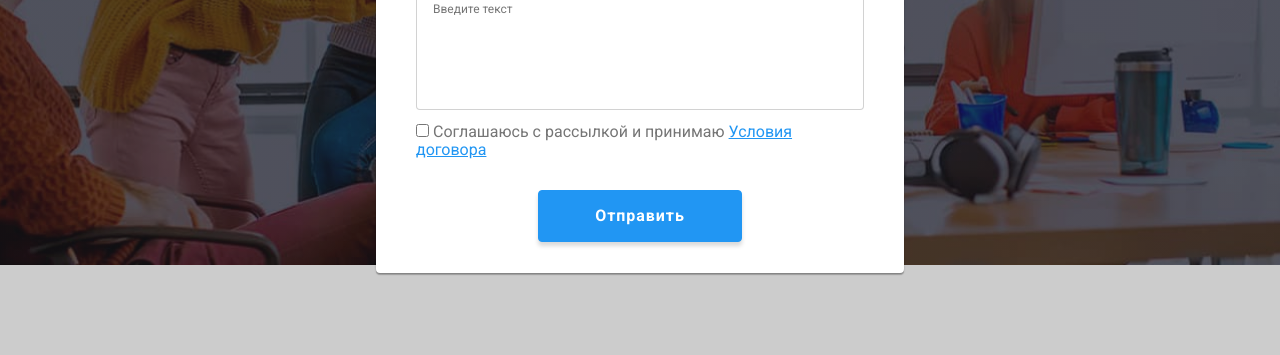
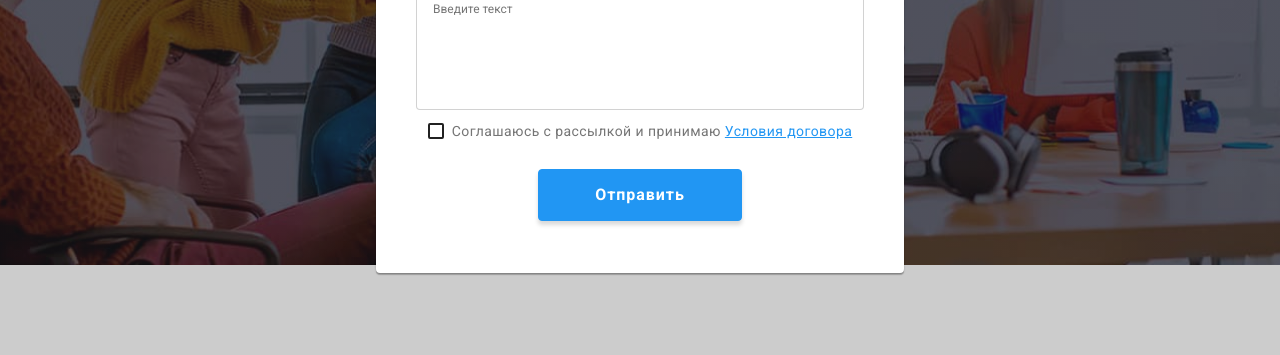
Before and after one commit to dariaMakivska/goit-markup-hw-06, a plain HTML site: page index.html in a window 1280 px wide. Both pictures are taken after a click on the button "Заказать услугу". Shown: the part 417-772 px from the top of the page. Drawn offline with nearby package versions, Linux system fonts and the light colour scheme.

Commit message:
Добавляет оформление checkbox и скрывает в модальном окне

```diff
--- a/css/styles.css
+++ b/css/styles.css
@@ -159,6 +159,14 @@ ul {
   border-radius: 2px;
   left: 0;
   bottom: -32px;
+  opacity: 0;
+  transition: opacity 1200ms cubic-bezier(0.4, 0, 0.2, 1);
+}
+
+.nav-list-link:hover::after,
+.nav-list-link:focus::after,
+.active::after {
+  opacity: 100;
 }
 
 .contacts {
@@ -333,7 +341,6 @@ ul {
   height: 70px;
   text-transform: uppercase;
   font-weight: 700;
-  z-index: 100;
   color: var(--light-color);
   background: rgba(47, 48, 58, 0.8);
   display: flex;
@@ -867,14 +874,38 @@ ul {
   position: relative;
 }
 
-.contact-form-checkbox{}
 
 .contact-form-checkbox-label{
+  font-size: 14px;
   color: var(--tittle-text-color);
+  display: flex;
+  align-items: center;
+  justify-content: center;
+  letter-spacing: 0.03em;
+}
+
+.contact-form-checkbox-label::before{
+  display: inline-block;
+  width: 16px;
+  height: 16px;
+  content: '';
+  border: 2px solid #212121;;
+  border-color: var(--primary-text-color);
+  border-radius: 2px;
+  cursor: pointer;
+  margin-right: 8px;
+}
+
+.contact-form-checkbox:checked+.contact-form-checkbox-label::before {
+  background-color: var(--acent-color);
+  border: var(--acent-color);
+  background-image: url('/images/svg/check_icon .svg');
 }
 
 .contact-form-link{
   color:var(--acent-color) ;
+  letter-spacing: 0.03em;
+  margin-left: 4px;
 }
 .contact-form-submit-btn{
   display: block;
--- a/index.html
+++ b/index.html
@@ -433,8 +433,8 @@
             <textarea name="user_comment" class="contact-form-message" placeholder="Введите текст"></textarea>
         </label>
         <div class="contact-form-checkbox-wrapper">
-            <input name="acccept_policy" type="checkbox" class="contact-form-checkbox" required>
-            <label for="" class="contact-form-checkbox-label">
+            <input name="acccept_policy" type="checkbox" class="contact-form-checkbox visually-hidden" id="policy-checkbox" required>
+            <label for="policy-checkbox" class="contact-form-checkbox-label">
             Соглашаюсь с рассылкой и принимаю <a class="contact-form-link" href="">Условия договора</a> </label>
             <button type="submit" class="contact-form-submit-btn">Отправить</button>
         </div>
```
